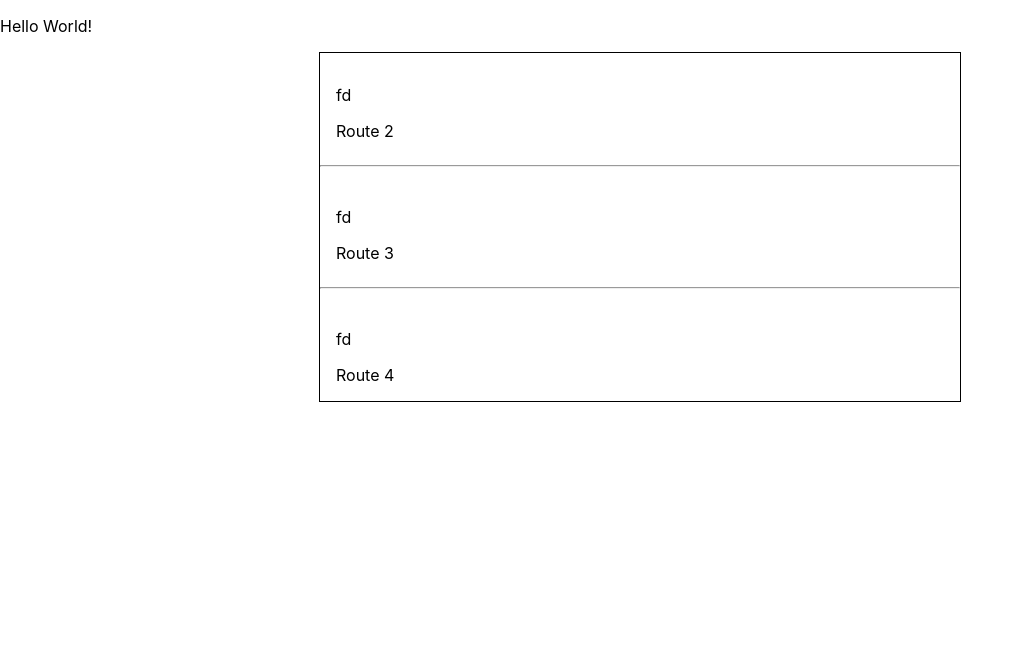
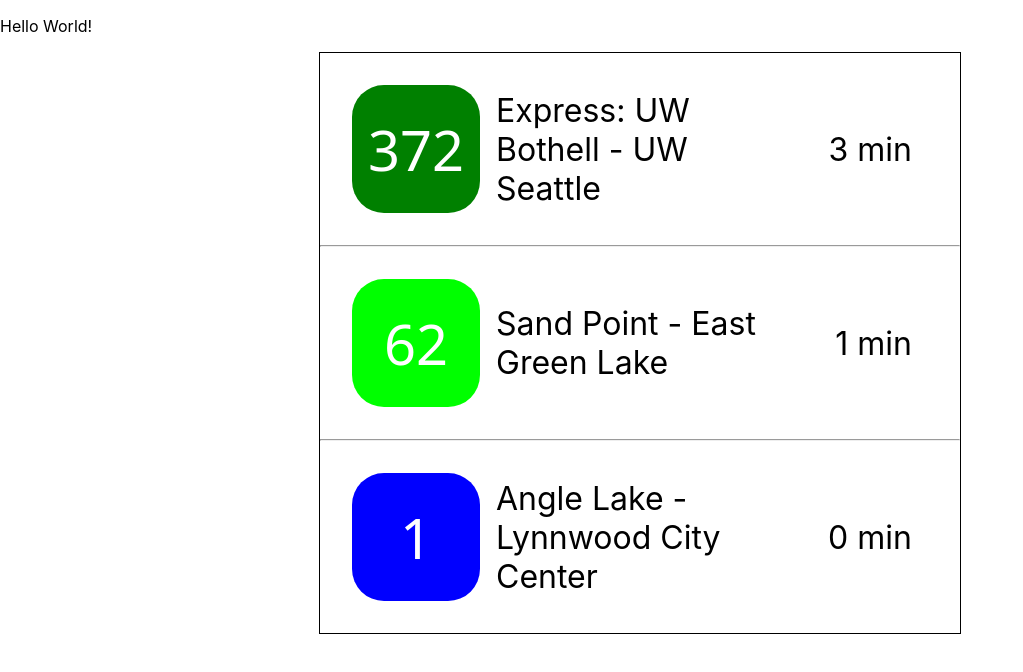
Before and after one commit to rorokapur/transit-dashboard, a React (Create React App) app in the folder client/: page / in a window 1280 px wide. Shown: the top 672 px of the page, without its empty margins (0-1023 px from the left). Built offline with nearby package versions, Linux system fonts and the light colour scheme.

Commit message:
create ArrivalItem

```diff
--- a/client/src/ArrivalDisplay.css
+++ b/client/src/ArrivalDisplay.css
@@ -2,4 +2,8 @@
     width: 50%;
     margin: auto;
     border: 1px solid black;
+    overflow: hidden;
 }
+hr {
+    margin: 0;
+}
--- a/client/src/ArrivalDisplay.tsx
+++ b/client/src/ArrivalDisplay.tsx
@@ -1,4 +1,4 @@
-import React, { ReactHTMLElement, useState } from 'react';
+import React, { ComponentProps, ReactHTMLElement, useState } from 'react';
 import './ArrivalDisplay.css';
 import ArrivalItem from "./ArrivalItem";
 
@@ -9,11 +9,11 @@ export interface ArrivalDisplayProps {
 const ArrivalDisplay: React.FC = (props: ArrivalDisplayProps): React.JSX.Element => {
     return (
         <div className='AD'>
-            <ArrivalItem name="2" color="grey"></ArrivalItem>
+            <ArrivalItem name="Express: UW Bothell - UW Seattle" routeId="372" color="green" status='3 min'></ArrivalItem>
             <hr></hr>
-            <ArrivalItem name="3" color="grey"></ArrivalItem>
+            <ArrivalItem name="Sand Point - East Green Lake" routeId="62" color="lime" status='1 min'></ArrivalItem>
             <hr></hr>
-            <ArrivalItem name="4" color="grey"></ArrivalItem>
+            <ArrivalItem name="Angle Lake - Lynnwood City Center" routeId="1" color="blue" status="0 min"></ArrivalItem>
         </div>
     );
 }
--- a/client/src/ArrivalItem.css
+++ b/client/src/ArrivalItem.css
@@ -1,4 +1,44 @@
 .AI {
+    vertical-align: middle;
     margin: 0;
     padding: 1rem;
+    display: grid;
+    grid-template-columns: 1fr 2fr 1fr;
+    height: 10rem;
+    overflow: hidden;
 }
+
+.route-id {
+    margin: 1rem;
+    font-size: 3.5rem;
+    display: flex;
+    align-items: center;
+    justify-content: center;
+    background-color: grey;
+    border-radius: 2rem;
+    color: white;
+    font-family:'Segoe UI', Tahoma, Geneva, Verdana, sans-serif;
+    max-height: 8rem;
+    min-width: 8rem;
+    max-width: fit-content;
+    p {
+        padding: 1.5rem;
+        margin: 0
+    }
+}
+
+.route-name {
+    display: flex;
+    overflow: hidden;
+    align-items: center;
+    font-size: 2rem;
+    word-wrap: break-word;
+}
+
+.route-status {
+    margin-left: auto;
+    display: flex;
+    padding: 2rem;
+    align-items: center;
+    font-size: 2rem;
+}
--- a/client/src/ArrivalItem.tsx
+++ b/client/src/ArrivalItem.tsx
@@ -2,13 +2,18 @@ import React, { ReactHTMLElement, useState } from 'react';
 import './ArrivalItem.css';
 export interface ArrivalItemProps {
     color: string;
+    routeId: string;
     name: string;
+    status: string;
 };
 
 const ArrivalItem: React.FC<ArrivalItemProps> = (props: ArrivalItemProps): React.JSX.Element => {
     return (
         <div className="AI">
-            <p>fd</p>Route {props.name}
+            <div style={{ backgroundColor: props.color }} className='route-id'><p>{props.routeId}</p></div>
+            <div className='route-name'>{props.name}</div>
+            <div className='route-status'>{props.status}</div>
+
         </div>
     );
 }
```
